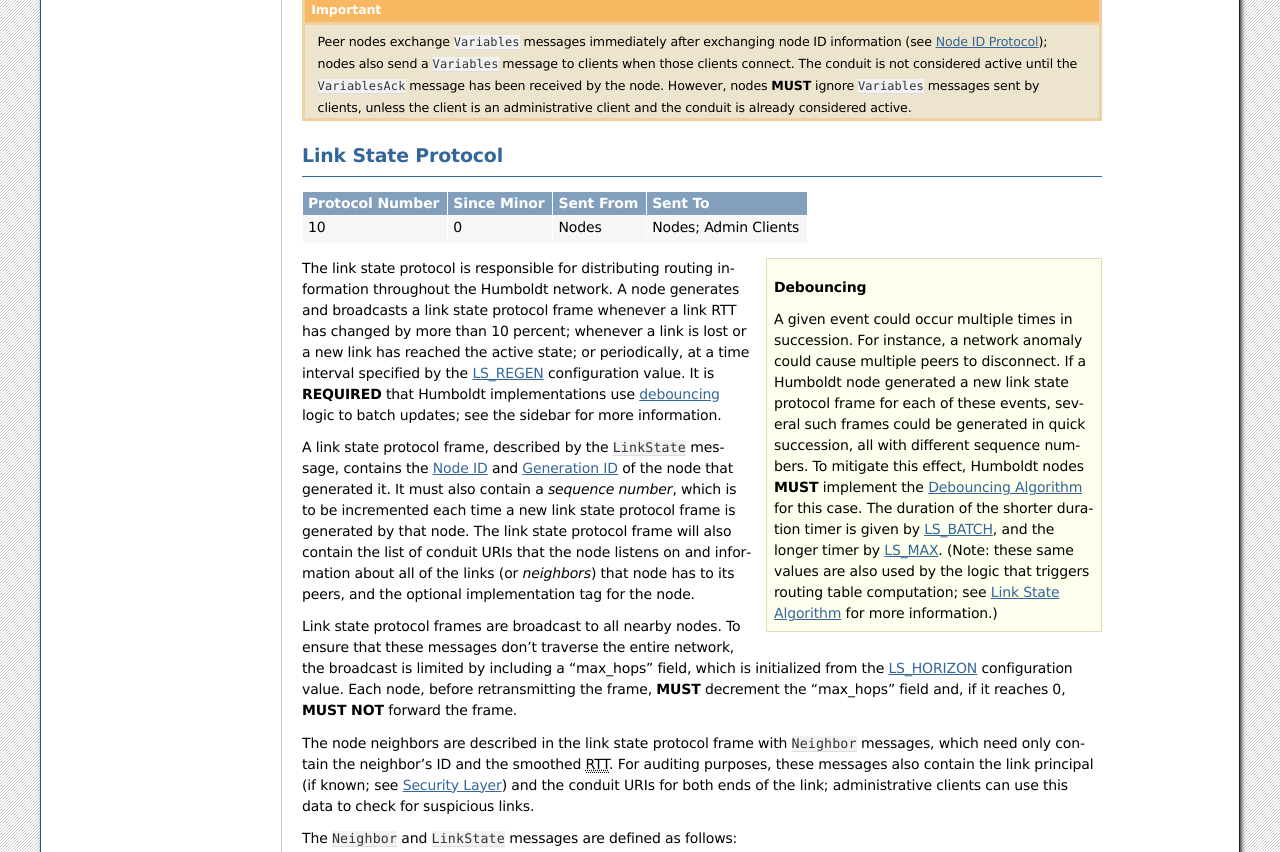
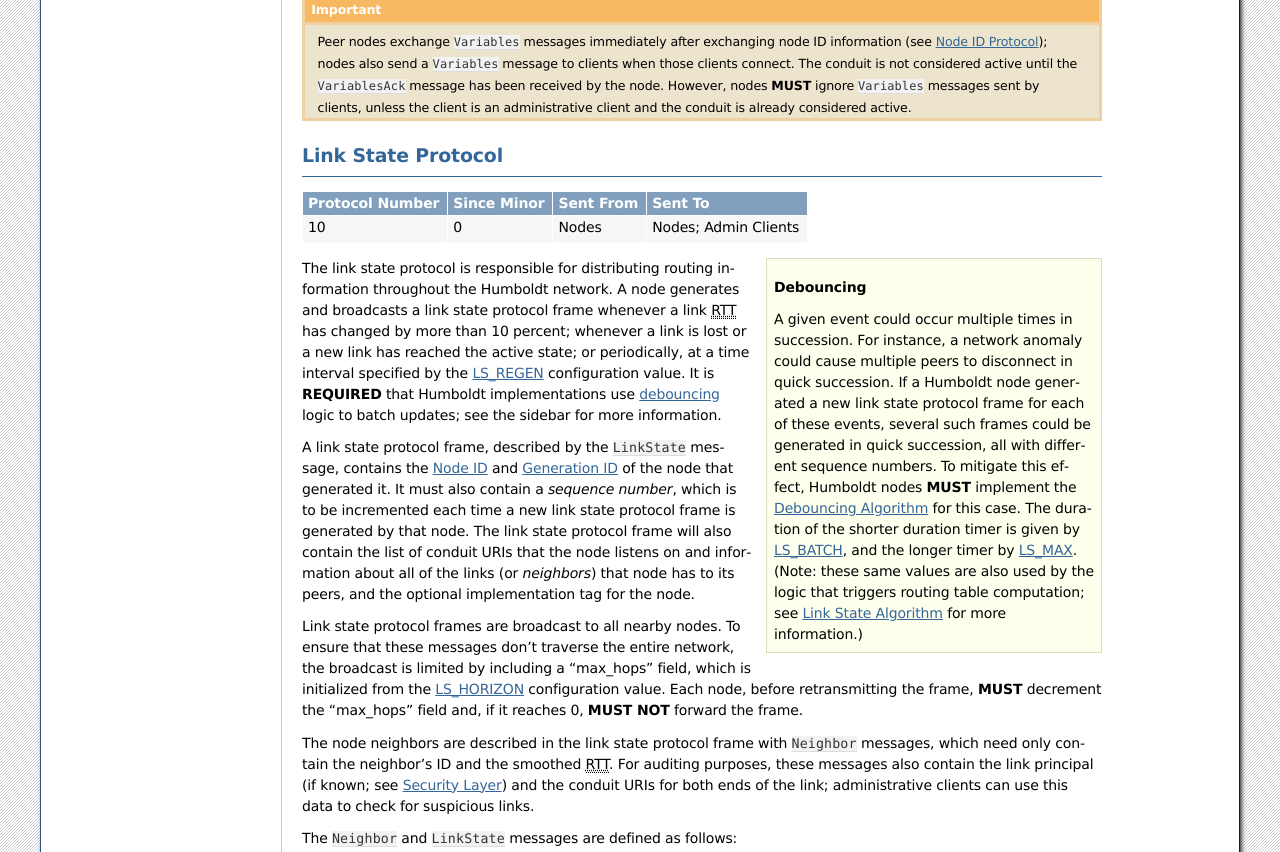
Before and after one commit to hydralang/humboldt-doc, a Sphinx documentation site: the page built from source/support.rst, in a window 1280 px wide and 900 px high, scrolled down 2746 px, cut to the strip 0-852 px from the top of the window. Built offline with Sphinx 7.4.7, drawn with Linux system fonts in a browser that asks for light colours.

```diff
--- a/source/support.rst
+++ b/source/support.rst
@@ -256,24 +256,25 @@ Link State Protocol
 
    A given event could occur multiple times in succession.  For
    instance, a network anomaly could cause multiple peers to
-   disconnect.  If a Humboldt node generated a new link state protocol
-   frame for each of these events, several such frames could be
-   generated in quick succession, all with different sequence numbers.
-   To mitigate this effect, Humboldt nodes **MUST** implement the
-   :ref:`debouncing-algorithm` for this case.  The duration of the
-   shorter duration timer is given by :ref:`ls-batch`, and the longer
-   timer by :ref:`ls-max`.  (Note: these same values are also used by
-   the logic that triggers routing table computation; see
-   :ref:`link-state-algorithm` for more information.)
+   disconnect in quick succession.  If a Humboldt node generated a new
+   link state protocol frame for each of these events, several such
+   frames could be generated in quick succession, all with different
+   sequence numbers.  To mitigate this effect, Humboldt nodes **MUST**
+   implement the :ref:`debouncing-algorithm` for this case.  The
+   duration of the shorter duration timer is given by :ref:`ls-batch`,
+   and the longer timer by :ref:`ls-max`.  (Note: these same values
+   are also used by the logic that triggers routing table computation;
+   see :ref:`link-state-algorithm` for more information.)
 
 The link state protocol is responsible for distributing routing
 information throughout the Humboldt network.  A node generates and
-broadcasts a link state protocol frame whenever a link RTT has changed
-by more than 10 percent; whenever a link is lost or a new link has
-reached the active state; or periodically, at a time interval
-specified by the :ref:`ls-regen` configuration value.  It is
-**REQUIRED** that Humboldt implementations use :term:`debouncing`
-logic to batch updates; see the sidebar for more information.
+broadcasts a link state protocol frame whenever a link :abbr:`RTT
+(Round Trip Time)` has changed by more than 10 percent; whenever a
+link is lost or a new link has reached the active state; or
+periodically, at a time interval specified by the :ref:`ls-regen`
+configuration value.  It is **REQUIRED** that Humboldt implementations
+use :term:`debouncing` logic to batch updates; see the sidebar for
+more information.
 
 A link state protocol frame, described by the ``LinkState`` message,
 contains the :ref:`node-id` and :ref:`generation-id` of the node that
```
Also changed, not shown: source/basics.rst (+4 -5 lines), 1 other file.
